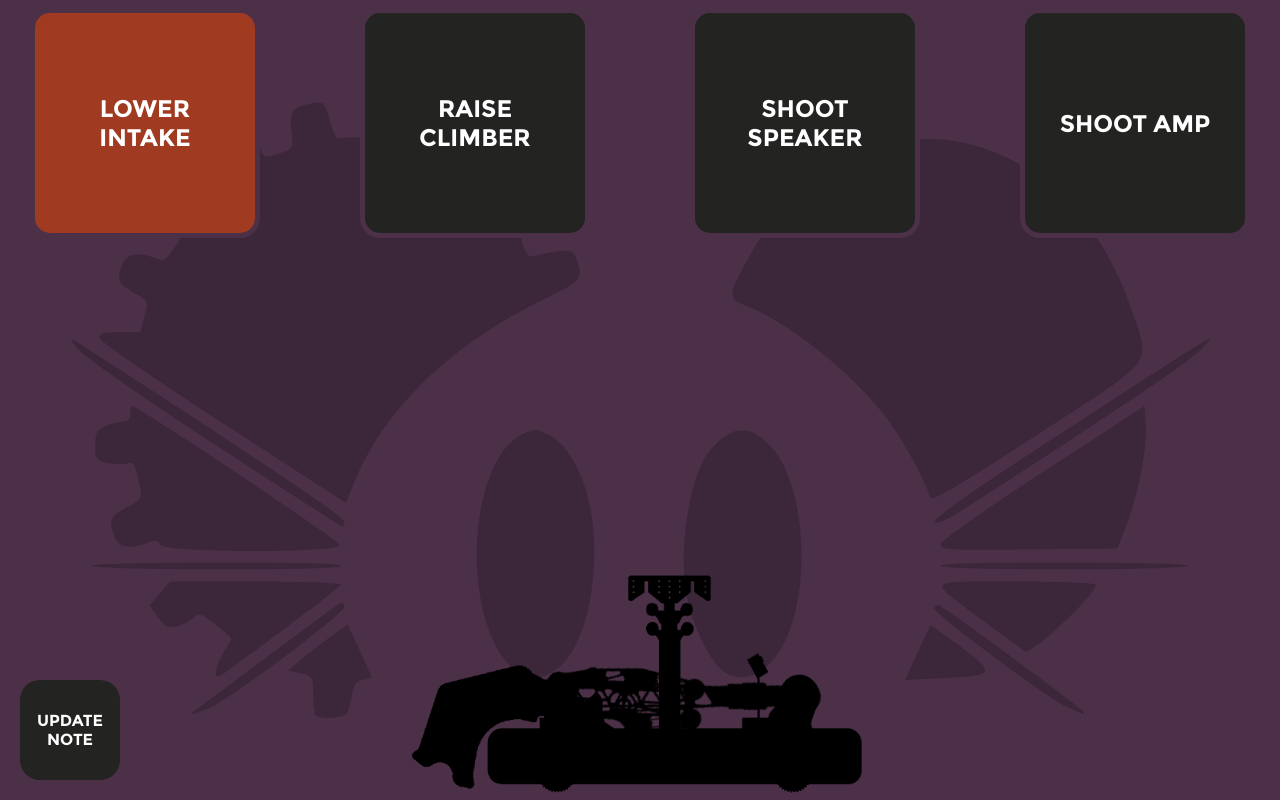
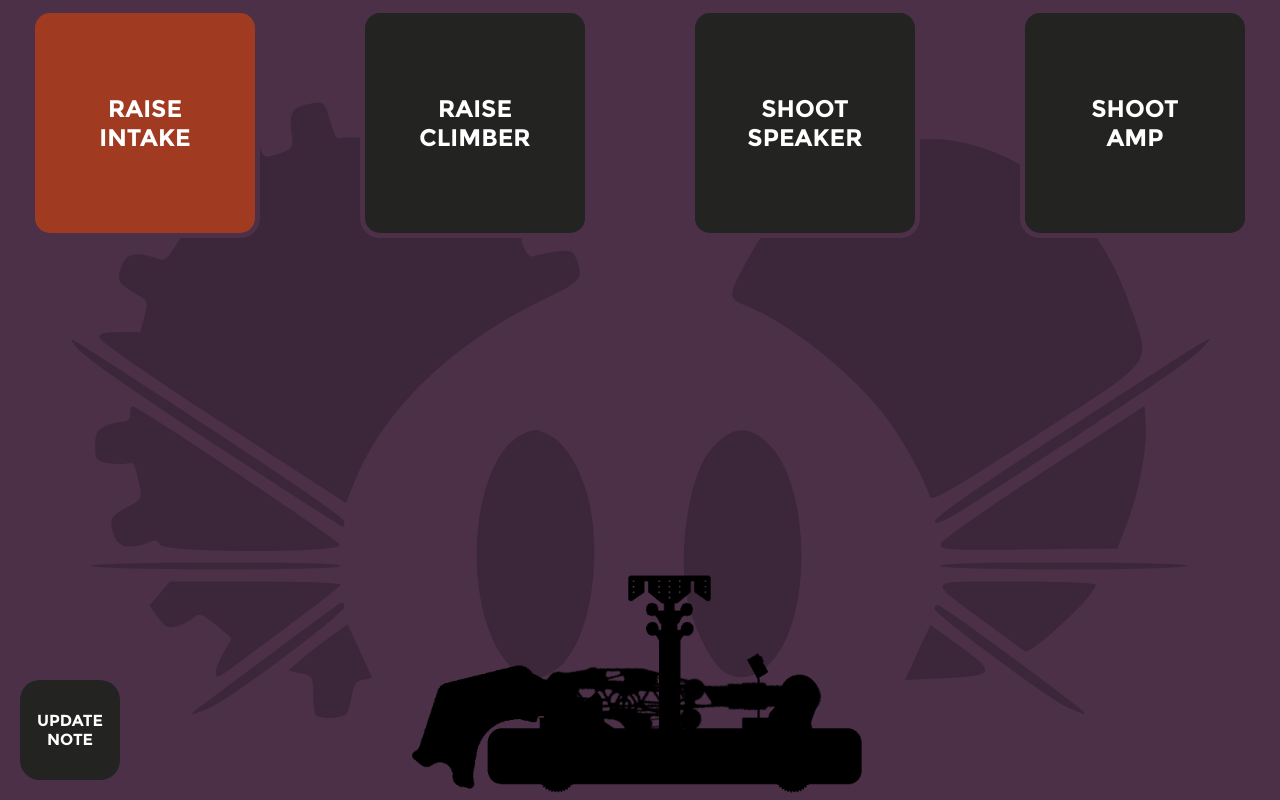
Before and after one commit to finnmprice/pigmice_command_executer, a plain HTML site: page index.html in a window 1280 px wide. Both pictures are taken after a click on the element "LOWER INTAKE". Drawn offline with Linux system fonts and the light colour scheme.

Commit message:
label updating

```diff
--- a/js/stateHandler.js
+++ b/js/stateHandler.js
@@ -3,6 +3,29 @@ bclasses = {
     1: 'enabled-button',
     2: 'changing-button',
     3: 'disabled-button'
+}
+
+buttonLabels = {
+    climb: {
+        0: 'raise climber',
+        1: 'lower climber'
+    },
+    intake: {
+        0: 'lower intake',
+        1: 'raise intake'
+    },
+    amp: {
+        0: 'shoot amp',
+        1: 'stow'
+    },
+    speaker: {
+        0: 'shoot speaker',
+        1: 'stow'
+    },
+    note: {
+        0: 'add note',
+        1: 'remove note'
+    }
 }
 
 currentState = {
@@ -101,6 +124,7 @@ function updateButton(id, value, color) {
 
     $(e).removeClass();
     $(e).addClass(bclasses[(color != null) ? color : value])
+    $(e).html(`<p>${buttonLabels[id][value]}</p>`)
     currentState[id] = value;
 }
 
--- a/style/style.css
+++ b/style/style.css
@@ -134,6 +134,7 @@ body {
 }
 
 .buttonHeader div p {
+    width: 75%;
     font-size: 24px;
     text-align: center;
 }
```
